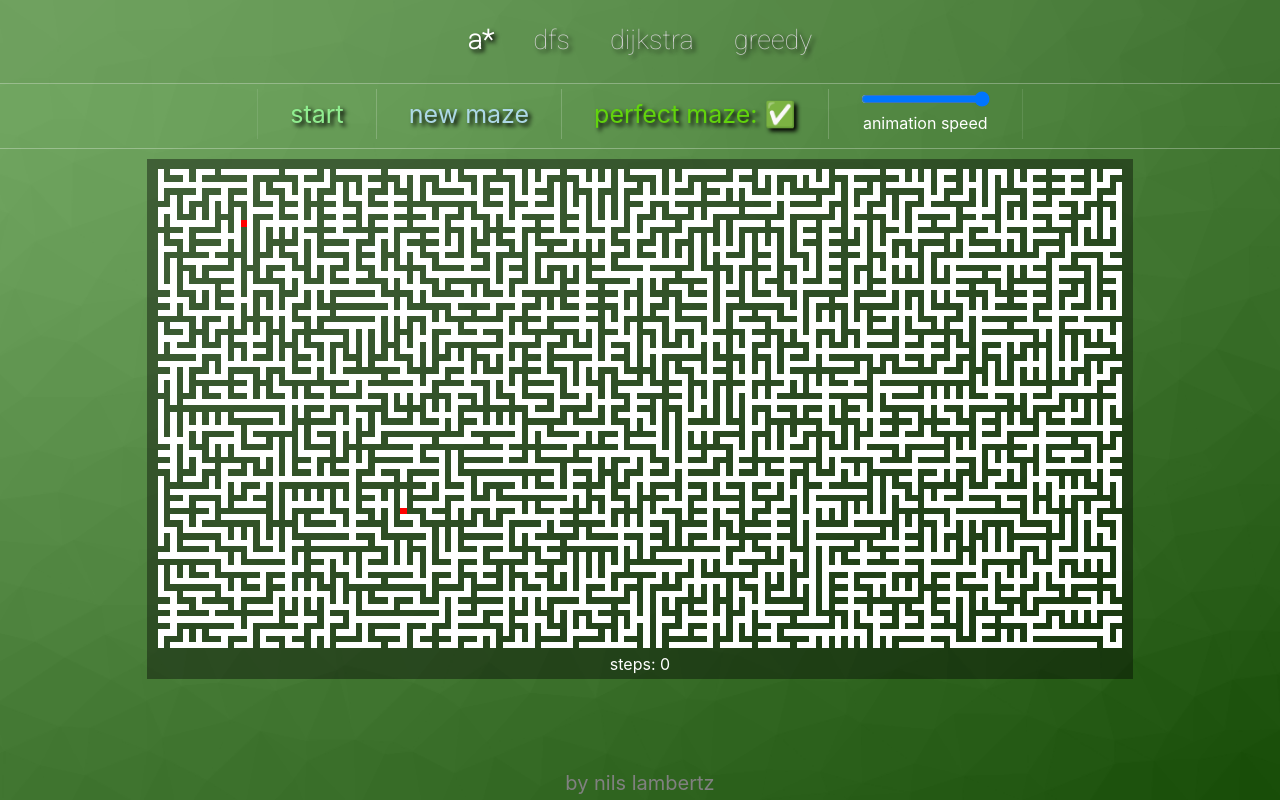
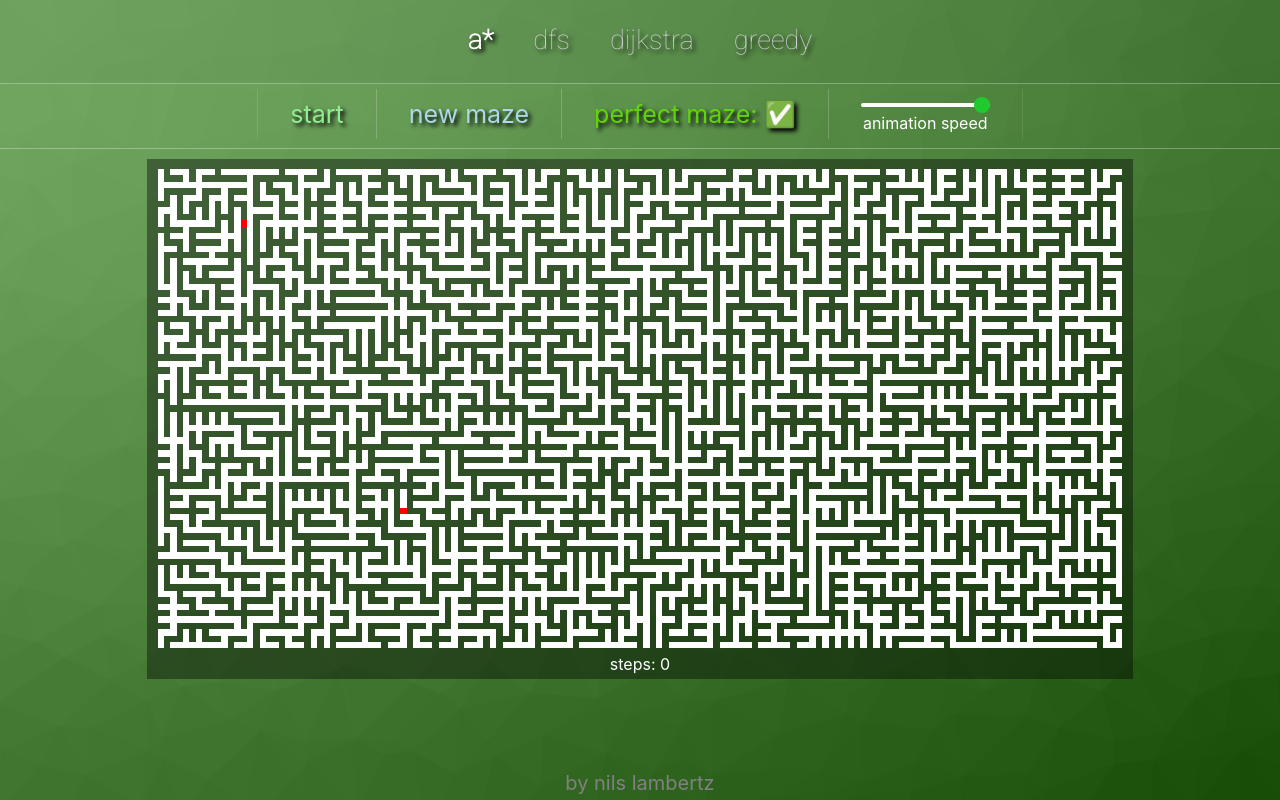
Before and after one commit to nilslambertz/pathfinding-algorithms, a React (Create React App) app: page / in a window 1280 px wide. Built offline with nearby package versions, Linux system fonts and the light colour scheme.

Commit message:
added custom range-slider to make it consistent with all browsers

```diff
--- a/src/Components/Settings/SettingsBar.css
+++ b/src/Components/Settings/SettingsBar.css
@@ -58,3 +58,74 @@
 #newMaze {
     color: lightblue;
 }
+
+input[type=range] {
+    width: 100%;
+    background-color: transparent;
+    -webkit-appearance: none;
+}
+input[type=range]:focus {
+    outline: none;
+}
+input[type=range]::-webkit-slider-runnable-track {
+    background: #ffffff;
+    border-radius: 25px;
+    width: 100%;
+    height: 4px;
+    cursor: pointer;
+}
+input[type=range]::-webkit-slider-thumb {
+    margin-top: -6.25px;
+    width: 16px;
+    height: 16px;
+    background: #1fca2e;
+    border-radius: 49px;
+    cursor: pointer;
+    -webkit-appearance: none;
+}
+input[type=range]:focus::-webkit-slider-runnable-track {
+    background: #ffffff;
+}
+input[type=range]::-moz-range-track {
+    background: #ffffff;
+    border-radius: 25px;
+    width: 100%;
+    height: 4px;
+    cursor: pointer;
+}
+input[type=range]::-moz-range-thumb {
+    width: 16px;
+    height: 16px;
+    background: #1fca2e;
+    border-radius: 49px;
+    cursor: pointer;
+}
+input[type=range]::-ms-track {
+    background: transparent;
+    color: transparent;
+    width: 100%;
+    height: 4px;
+    cursor: pointer;
+}
+input[type=range]::-ms-fill-lower {
+    background: #cfcfcf;
+    border-radius: 50px;
+}
+input[type=range]::-ms-fill-upper {
+    background: #ffffff;
+    border-radius: 50px;
+}
+input[type=range]::-ms-thumb {
+    width: 16px;
+    height: 16px;
+    background: #1fca2e;
+    border-radius: 49px;
+    cursor: pointer;
+    margin-top: 0;
+}
+input[type=range]:focus::-ms-fill-lower {
+    background: #ffffff;
+}
+input[type=range]:focus::-ms-fill-upper {
+    background: #ffffff;
+}
```
